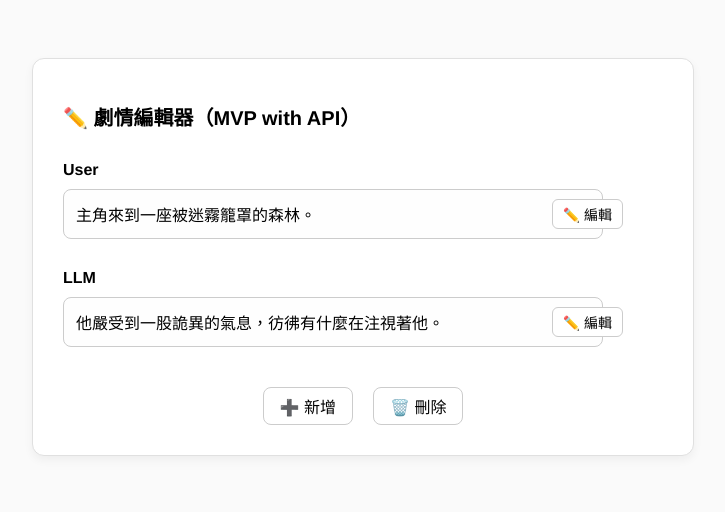
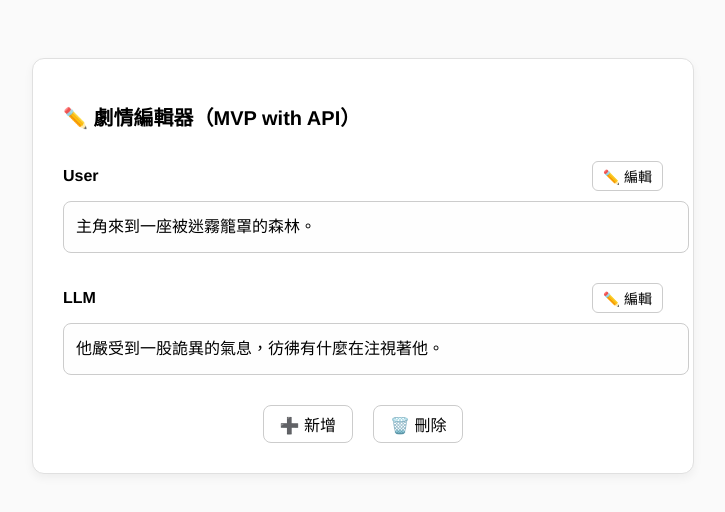
Before and after one commit to szx21023/ai-writer, a plain HTML site: page frontend/index.html in a window 1280 px wide. Shown: the whole page, without its empty margins (277-1002 px from the left). Drawn offline with Linux system fonts and the light colour scheme.

Commit message:
fixed: change edited buttom position

```diff
--- a/frontend/index.html
+++ b/frontend/index.html
@@ -29,24 +29,19 @@
       margin-bottom: 30px;
     }
 
-    .section-title {
-      font-weight: bold;
+    .section-header {
+      display: flex;
+      justify-content: space-between;
+      align-items: center;
       margin-bottom: 10px;
     }
 
-    .content-box {
-      border: 1px solid #ccc;
-      border-radius: 8px;
-      padding: 12px;
-      background-color: #fefefe;
-      white-space: pre-wrap;
-      margin-right: 60px;
+    .section-title {
+      font-weight: bold;
+      font-size: 16px;
     }
 
     .edit-button {
-      position: absolute;
-      right: 40px;
-      margin-top: -40px;
       padding: 4px 10px;
       font-size: 14px;
       border-radius: 6px;
@@ -59,9 +54,21 @@
       background-color: #f0f0f0;
     }
 
-    .block {
-      position: relative;
-      margin-bottom: 40px;
+    .content-box,
+    textarea {
+      width: 100%;
+      border: 1px solid #ccc;
+      border-radius: 8px;
+      padding: 12px;
+      background-color: #fefefe;
+      white-space: pre-wrap;
+      font-size: 16px;
+      line-height: 1.6;
+    }
+
+    textarea {
+      resize: vertical;
+      height: 100px;
     }
 
     .footer-buttons {
@@ -89,18 +96,20 @@
   <div class="container">
     <h1>✏️ 劇情編輯器（MVP with API）</h1>
 
-    <div class="block">
-      <div class="section">
+    <div class="section">
+      <div class="section-header">
         <div class="section-title">User</div>
-        <div class="content-box">主角來到一座被迷霧籠罩的森林。</div>
-        <button class="edit-button">✏️ 編輯</button>
+        <button class="edit-button" onclick="toggleEdit(this, 'user-content')">✏️ 編輯</button>
       </div>
+      <div class="content-box" id="user-content">主角來到一座被迷霧籠罩的森林。</div>
+    </div>
 
-      <div class="section">
+    <div class="section">
+      <div class="section-header">
         <div class="section-title">LLM</div>
-        <div class="content-box">他嚴受到一股詭異的氣息，彷彿有什麼在注視著他。</div>
-        <button class="edit-button">✏️ 編輯</button>
+        <button class="edit-button" onclick="toggleEdit(this, 'llm-content')">✏️ 編輯</button>
       </div>
+      <div class="content-box" id="llm-content">他嚴受到一股詭異的氣息，彷彿有什麼在注視著他。</div>
     </div>
 
     <div class="footer-buttons">
@@ -109,5 +118,28 @@
     </div>
   </div>
 
+  <script>
+    function toggleEdit(button, contentId) {
+      const container = document.getElementById(contentId);
+
+      if (container.tagName === 'DIV') {
+        const text = container.innerText;
+        const textarea = document.createElement('textarea');
+        textarea.value = text;
+        textarea.id = contentId;
+        container.replaceWith(textarea);
+        button.innerText = '💾 儲存';
+      } else {
+        const newText = container.value;
+        const div = document.createElement('div');
+        div.className = 'content-box';
+        div.id = contentId;
+        div.innerText = newText;
+        container.replaceWith(div);
+        button.innerText = '✏️ 編輯';
+      }
+    }
+  </script>
+
 </body>
 </html>
```
